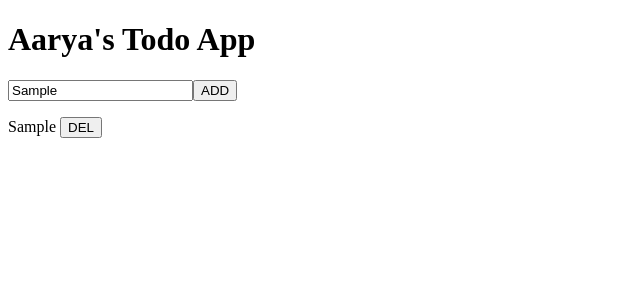
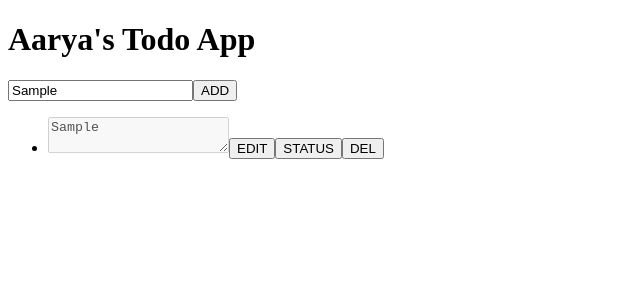
Before and after one commit to SurendraKumarRout/Todos-App, a React (Create React App) app: page / in a window 1280 px wide. Both pictures are taken after typing "Sample" into the empty fields and a click on the button "ADD". Shown: the top 300 px of the page, without its empty margins (0-640 px from the left). Built offline with nearby package versions, Linux system fonts and the light colour scheme.

Commit message:
update status completed

```diff
--- a/src/features/todoApp/Todos.jsx
+++ b/src/features/todoApp/Todos.jsx
@@ -1,10 +1,25 @@
-import { useState } from "react";
+import { useState, useRef } from "react";
 
 import { useSelector, useDispatch } from "react-redux";
-import { addTodo, removeTodo } from "./todosSlice";
+import { addTodo, removeTodo, updateTodo, updateStatus } from "./todosSlice";
 
 function Todos() {
   const [todo, setTodo] = useState("");
+
+  const inputRef = useRef( true );
+
+
+  const changeFocus = () => {
+    inputRef.current.disabled = false;
+    inputRef.current.focus();
+  };
+ console.log("ref",inputRef)
+  const update = (id, value, x) => {
+    if (x.which === 13) {
+      dispatch(updateTodo(({ id, item: value })));
+      inputRef.current.disabled = true;
+    }
+  };
 
   const todos = useSelector((state) => state.myTodoApp.todos);
   const dispatch = useDispatch();
@@ -30,14 +45,24 @@ function Todos() {
         ADD
       </button>
       {/* {console.log(todos)} */}
+      <ul>
         {todos.map((e) => {
           return (
-          <p key={e.id}>
-            {e.item}{" "}
+            <li key={e.id}>
+              <textarea
+                ref={inputRef}
+                disabled={inputRef}
+                defaultValue={e.item}
+                onKeyPress={(x) => update(e.id, inputRef.current.value, x)}
+              />
+
+              <button onClick={ () => changeFocus() }>EDIT</button>
+              <button onClick={() => dispatch(updateStatus(e.id))}>STATUS</button>
               <button onClick={() => dispatch(removeTodo(e.id))}>DEL</button>
-          </p>
+            </li>
           );
         })}
+      </ul>
     </>
   );
 }
--- a/src/features/todoApp/todosSlice.js
+++ b/src/features/todoApp/todosSlice.js
@@ -15,9 +15,37 @@ export const todosSlice = createSlice( {
         removeTodo: ( state, action ) =>
         {
            state.todos = state.todos.filter((e) => e.id !== action.payload)
+        },
+        updateTodo: ( state, action ) =>
+        {
+            state =  state.todos.map( ( e ) =>
+            {
+                if ( e.id === action.payload.id )
+                {
+                    return {
+                        ...e,
+                        item: action.payload.item,
+                    };
+                }
+                return e;
+            })
+        },
+        updateStatus: ( state, action ) =>
+        {
+            state.todos = state.todos.map( ( e ) =>
+            {
+                if ( e.id === action.payload )
+                {
+                    return {
+                        ...e,
+                        status: true,
+                    }
+                }
+                return e;
+            })
         }
     }
 } )
 
-export const { addTodo, removeTodo } = todosSlice.actions;
+export const { addTodo, removeTodo, updateTodo, updateStatus } = todosSlice.actions;
 export default todosSlice.reducer;
```
Lines whose indentation alone changed are shown as unchanged.
